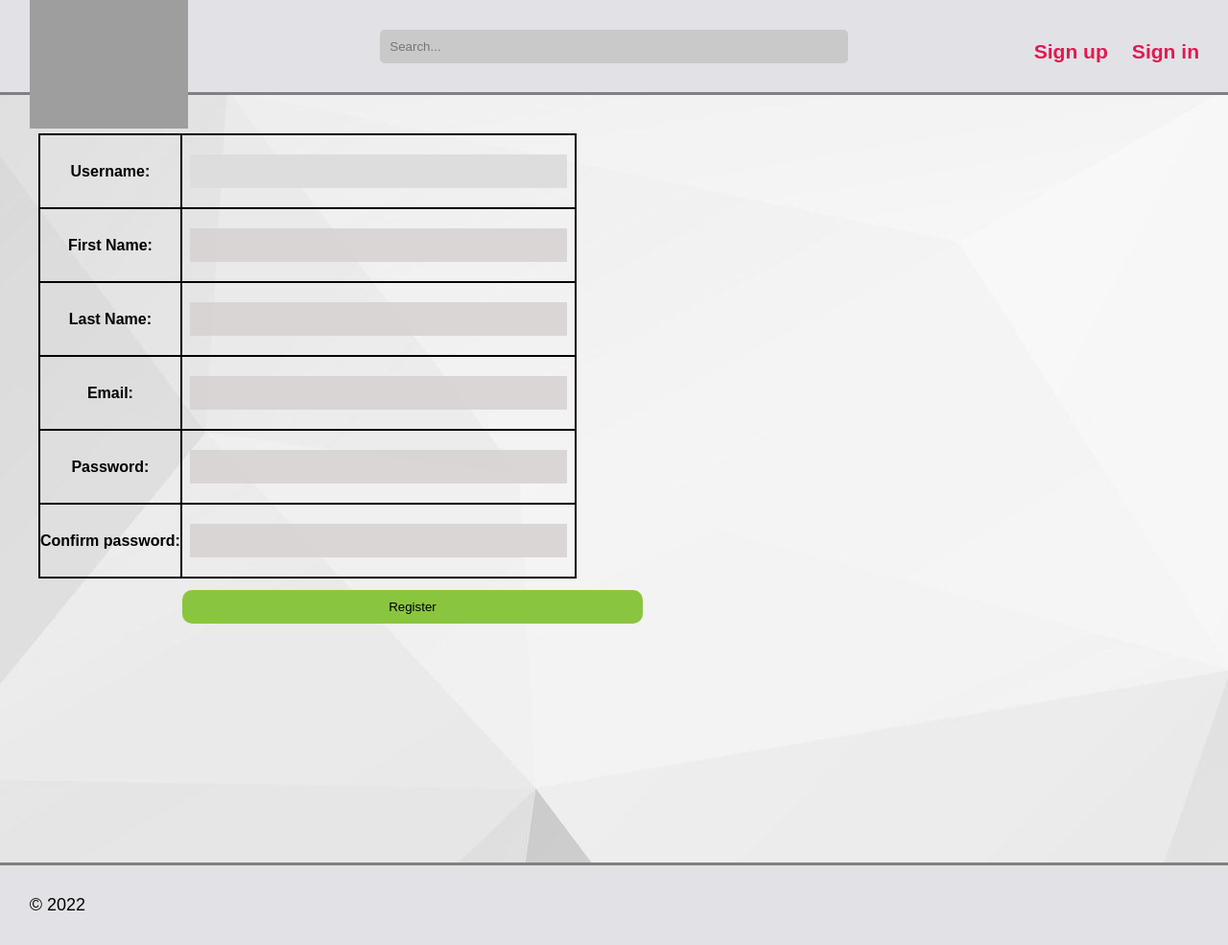
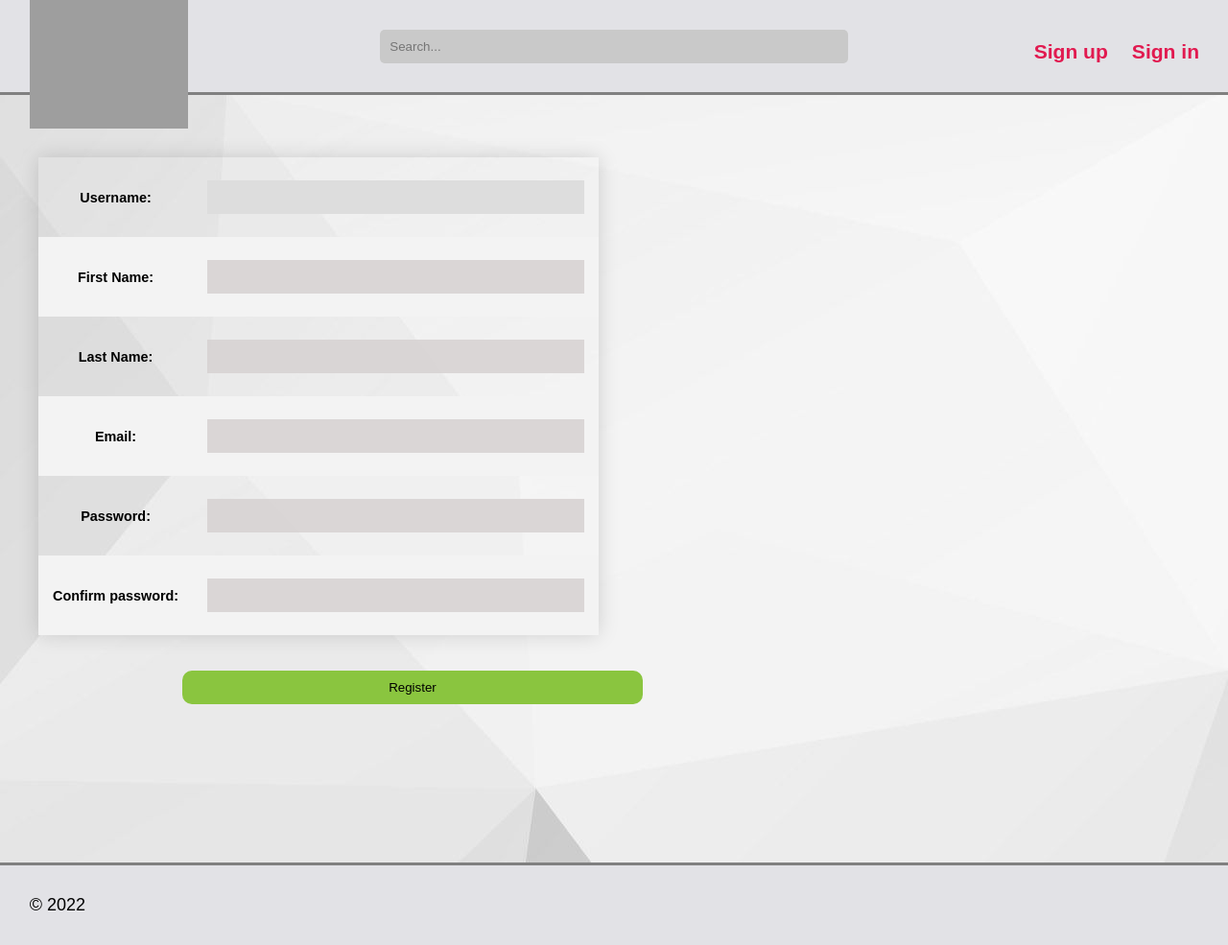
Before and after one commit to JohnnyHoaang/Listing-Store, a Django app: page /dashboard/add_member in a window 1280 px wide. Shown: the whole page at 96% size. Run offline with Django 4.2, Linux system fonts and the light colour scheme; parts of the project's set-up code (start-up, migrations or seed data) failed here and were passed over; grey boxes are pictures that could not be loaded.

Commit message:
added styling to tables

```diff
--- a/web_admin_app/static/styles.css
+++ b/web_admin_app/static/styles.css
@@ -22,11 +22,24 @@
 }
 
 table, th, td {
-  border: 2px solid;
+  border: thin;
   border-collapse: collapse;
   border-color:black;
 }
 
-td {
-  padding: 0.5em
+th, td {
+  padding: 12px 15px;
 }
+
+table {
+  border-collapse: collapse;
+  margin: 25px 0;
+  font-size: 0.9em;
+  font-family: sans-serif;
+  min-width: 400px;
+  box-shadow: 0 0 20px rgba(0, 0, 0, 0.15);
+}
+
+table tbody tr:nth-of-type(even) {
+  background-color: #f3f3f3;
+}
--- a/web_admin_app/templates/web_app/admins.html
+++ b/web_admin_app/templates/web_app/admins.html
@@ -6,6 +6,7 @@
 <link rel="stylesheet", href="{% static 'styles.css' %}">
 <script defer src="{% static 'script.js' %}"></script>
 <h2>Users List</h2>
+<br>
 <button  onclick="location.href='{% url 'add_member' %}'">Add member</button>
 <table id='memberTable'>
     <tr>
@@ -19,14 +20,16 @@
         <td>{{ user.username }}</td>
         <td> {{ user.groups__name }} </td>
         <td><button onclick="location.href='{% url 'edit_user_details' username=user.username %}'" id='edit'>Edit details</button></td>
-        <td><button onclick="location.href='{% url 'modify_group' username=user.username %}'" id='delete' id='modify'>Modify group</button></td>
+        <td><button onclick="location.href='{% url 'modify_group' username=user.username %}'" id='modify'>Modify group</button></td>
         <td><button onclick="location.href='{% url 'block_users' username=user.username %}'" id='flag'>Block</button></td>
         <td><button onclick="location.href='{% url 'unblock_users' username=user.username %}'">Unblock</button></td>
         <td><button onclick="location.href='{% url 'delete_user' username=user.username %}'" id='delete' >Delete</button></td>
     </tr>
     {% endfor %}
 </table>
+<br>
 <h2>Items List</h2>
+<br>
 <table id='itemTable'>
     <tr>
         <th>Title</th>
--- a/web_admin_app/templates/web_app/admins_users.html
+++ b/web_admin_app/templates/web_app/admins_users.html
@@ -19,7 +19,6 @@
         <td><button onclick="location.href='{% url 'edit_user_details' username=member.username %}'" id='edit'>Edit details</button></td>
         <td><button onclick="location.href='{% url 'block_users' username=member.username %}'" id='flag'>Block</button></td>
         <td><button onclick="location.href='{% url 'unblock_users' username=member.username %}'">Unblock</button></td>
-        <td><button id='warn'>Warn</button></td>
         <td><button onclick="location.href='{% url 'delete_user' username=member.username %}'" id='delete'>Delete</button></td>
     </tr>
     {% endfor %}
```
